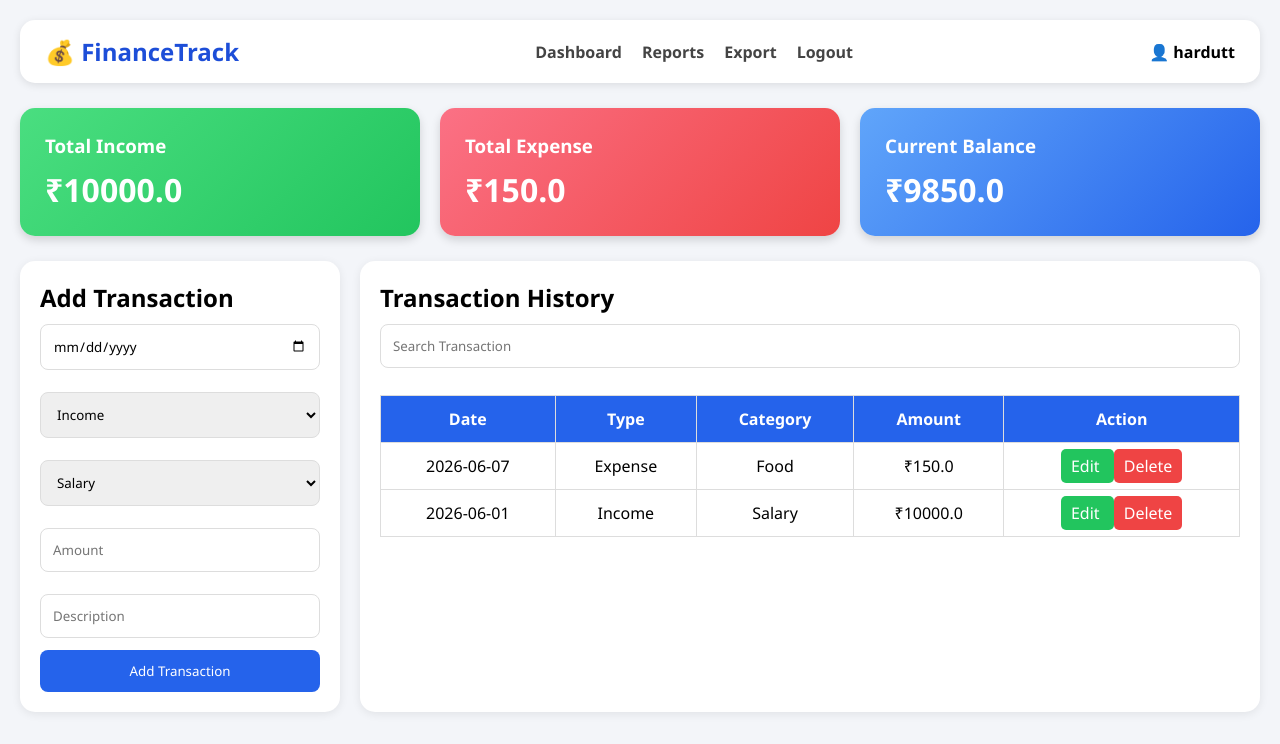
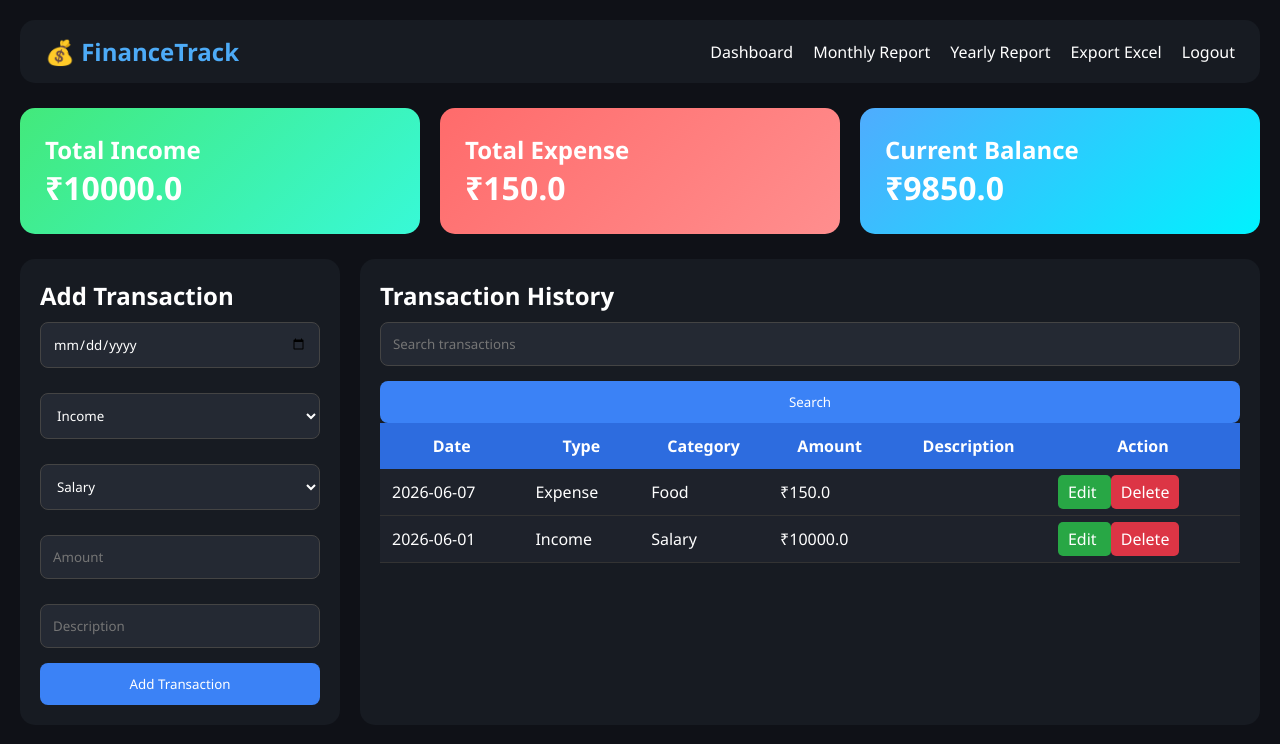
Before and after one commit to HarduttGohil/Expensetracker, a Flask app: page / in a window 1280 px wide. Shown: the top 744 px of the page. Run offline with Flask 3, Linux system fonts and the light colour scheme; a user stored in the database is signed in; data comes from the database, SQL or seed files in the repository.

Commit message:
change design

```diff
--- a/static/style.css
+++ b/static/style.css
@@ -2,31 +2,34 @@
     margin:0;
     padding:0;
     box-sizing:border-box;
-    font-family:Segoe UI,sans-serif;
+    font-family:'Segoe UI',sans-serif;
 }
 
 body{
-    background:#f3f5f9;
+    background:#0f1117;
+    color:white;
     padding:20px;
 }
 
-/* TOPBAR */
+/* TOP BAR */
 
 .topbar{
+    background:#171b22;
+    padding:15px 25px;
+
     display:flex;
     justify-content:space-between;
     align-items:center;
-    background:white;
-    padding:15px 25px;
+
     border-radius:15px;
-    box-shadow:0 2px 8px rgba(0,0,0,.1);
+
     margin-bottom:25px;
 }
 
 .logo{
     font-size:24px;
     font-weight:bold;
-    color:#1d4ed8;
+    color:#4dabf7;
 }
 
 .menu{
@@ -35,16 +38,11 @@ body{
 }
 
 .menu a{
+    color:white;
     text-decoration:none;
-    color:#444;
-    font-weight:600;
 }
 
-.user{
-    font-weight:bold;
-}
-
-/* CARDS */
+/* DASHBOARD CARDS */
 
 .cards{
     display:flex;
@@ -57,23 +55,34 @@ body{
     padding:25px;
     border-radius:15px;
     color:white;
-    box-shadow:0 4px 10px rgba(0,0,0,.15);
 }
 
 .income{
-    background:linear-gradient(135deg,#4ade80,#22c55e);
+    background:linear-gradient(
+        135deg,
+        #43e97b,
+        #38f9d7
+    );
 }
 
 .expense{
-    background:linear-gradient(135deg,#fb7185,#ef4444);
+    background:linear-gradient(
+        135deg,
+        #ff6b6b,
+        #ff8e8e
+    );
 }
 
 .balance{
-    background:linear-gradient(135deg,#60a5fa,#2563eb);
+    background:linear-gradient(
+        135deg,
+        #4facfe,
+        #00f2fe
+    );
 }
 
 .card h1{
-    margin-top:10px;
+    color:white;
 }
 
 /* MAIN GRID */
@@ -84,95 +93,128 @@ body{
     gap:20px;
 }
 
-/* LEFT */
+/* PANELS */
 
-.left-panel{
-    background:white;
+.left-panel,
+.right-panel{
+    background:#171b22;
     padding:20px;
     border-radius:15px;
-    box-shadow:0 2px 10px rgba(0,0,0,.08);
 }
 
-/* RIGHT */
-
-.right-panel{
-    background:white;
-    padding:20px;
-    border-radius:15px;
-    box-shadow:0 2px 10px rgba(0,0,0,.08);
-}
+/* FORM */
 
 input,
 select{
     width:100%;
     padding:12px;
     margin-top:10px;
-    margin-bottom:12px;
-    border:1px solid #ddd;
+    margin-bottom:15px;
+
+    background:#242933;
+    color:white;
+
+    border:1px solid #444;
     border-radius:8px;
 }
 
 button{
     width:100%;
+    background:#3b82f6;
+    color:white;
+    border:none;
     padding:12px;
-    border:none;
     border-radius:8px;
-    background:#2563eb;
-    color:white;
     cursor:pointer;
 }
 
 button:hover{
-    background:#1d4ed8;
+    background:#2563eb;
 }
 
 /* TABLE */
 
-.table-container{
-    overflow-x:auto;
-}
-
 table{
     width:100%;
     border-collapse:collapse;
-    margin-top:15px;
 }
 
 th{
-    background:#2563eb;
+    background:#2d6cdf;
     color:white;
+    padding:12px;
 }
 
-th,td{
+td{
     padding:12px;
-    text-align:center;
-    border:1px solid #ddd;
+    background:#1e222b;
+    border-bottom:1px solid #333;
+}
+
+tr:hover{
+    background:#2a303d;
+}
+
+/* LINKS */
+
+a{
+    text-decoration:none;
 }
 
 .edit-btn{
-    background:#22c55e;
+    background:#28a745;
     color:white;
     padding:6px 10px;
     border-radius:5px;
-    text-decoration:none;
 }
 
 .delete-btn{
-    background:#ef4444;
+    background:#dc3545;
     color:white;
     padding:6px 10px;
     border-radius:5px;
-    text-decoration:none;
+}
+
+/* LOGIN */
+
+.auth-box{
+    width:400px;
+    margin:80px auto;
+
+    background:#171b22;
+
+    padding:30px;
+
+    border-radius:20px;
+
+    text-align:center;
+}
+
+.auth-box h1{
+    margin-bottom:20px;
+}
+
+.auth-box button{
+    width:100%;
+}
+
+/* REPORT BUTTONS */
+
+.report-buttons{
+    margin-top:20px;
+}
+
+.report-buttons a{
+    background:#3b82f6;
+    color:white;
+    padding:10px 20px;
+    border-radius:8px;
+    margin-right:10px;
 }
 
 /* MOBILE */
 
 @media(max-width:768px){
-
-    .topbar{
-        flex-direction:column;
-        gap:15px;
-    }
 
     .cards{
         flex-direction:column;
@@ -182,8 +224,21 @@ th,td{
         grid-template-columns:1fr;
     }
 
+    .topbar{
+        flex-direction:column;
+        gap:15px;
+    }
+
     .menu{
         flex-wrap:wrap;
         justify-content:center;
     }
+
+    .auth-box{
+        width:100%;
+    }
+
+    body{
+        padding:10px;
+    }
 }
--- a/templates/index.html
+++ b/templates/index.html
@@ -1,13 +1,14 @@
 <!DOCTYPE html>
 <html>
 <head>
-    <title>FinanceTrack Dashboard</title>
+    <title>FinanceTrack</title>
 
-    <meta name="viewport" content="width=device-width, initial-scale=1.0">
+    <meta name="viewport"
+          content="width=device-width, initial-scale=1.0">
 
-    <link rel="stylesheet" href="/static/style.css">
+    <link rel="stylesheet"
+          href="/static/style.css">
 </head>
-
 <body>
 
 <div class="topbar">
@@ -17,14 +18,25 @@
     </div>
 
     <div class="menu">
+
         <a href="/">Dashboard</a>
-        <a href="/monthly_report">Reports</a>
-        <a href="/export">Export</a>
-        <a href="/logout">Logout</a>
-    </div>
 
-    <div class="user">
-        👤 {{ username }}
+        <a href="/monthly_report">
+            Monthly Report
+        </a>
+
+        <a href="/yearly_report">
+            Yearly Report
+        </a>
+
+        <a href="/export">
+            Export Excel
+        </a>
+
+        <a href="/logout">
+            Logout
+        </a>
+
     </div>
 
 </div>
@@ -32,17 +44,17 @@
 <div class="cards">
 
     <div class="card income">
-        <h3>Total Income</h3>
+        <h2>Total Income</h2>
         <h1>₹{{ income }}</h1>
     </div>
 
     <div class="card expense">
-        <h3>Total Expense</h3>
+        <h2>Total Expense</h2>
         <h1>₹{{ expense }}</h1>
     </div>
 
     <div class="card balance">
-        <h3>Current Balance</h3>
+        <h2>Current Balance</h2>
         <h1>₹{{ balance }}</h1>
     </div>
 
@@ -56,14 +68,19 @@
 
 <form action="/add" method="POST">
 
-            <input type="date" name="date" required>
+<input type="date"
+       name="date"
+       required>
 
 <select name="type">
+
 <option>Income</option>
 <option>Expense</option>
+
 </select>
 
 <select name="category">
+
 <option>Salary</option>
 <option>Business</option>
 <option>Food</option>
@@ -73,21 +90,18 @@
 <option>Medical</option>
 <option>Entertainment</option>
 <option>Other</option>
+
 </select>
 
-            <input
-                type="number"
+<input type="number"
        step="0.01"
        name="amount"
        placeholder="Amount"
-                required
-            >
+       required>
 
-            <input
-                type="text"
+<input type="text"
        name="description"
-                placeholder="Description"
-            >
+       placeholder="Description">
 
 <button type="submit">
 Add Transaction
@@ -106,21 +120,25 @@
 <input
 type="text"
 name="keyword"
-                placeholder="Search Transaction"
-            >
+placeholder="Search transactions">
+
+<button>
+Search
+</button>
 
 </form>
-
-        <div class="table-container">
 
 <table>
 
 <tr>
+
 <th>Date</th>
 <th>Type</th>
 <th>Category</th>
 <th>Amount</th>
+<th>Description</th>
 <th>Action</th>
+
 </tr>
 
 {% for t in transactions %}
@@ -131,6 +149,7 @@
 <td>{{ t[3] }}</td>
 <td>{{ t[4] }}</td>
 <td>₹{{ t[5] }}</td>
+<td>{{ t[6] }}</td>
 
 <td>
 
@@ -156,7 +175,5 @@
 
 </div>
 
-</div>
-
 </body>
 </html>
```
Also changed, not shown: templates/login.html (+19 -10 lines), templates/register.html (+22 -7 lines). Lines whose indentation alone changed are shown as unchanged.
